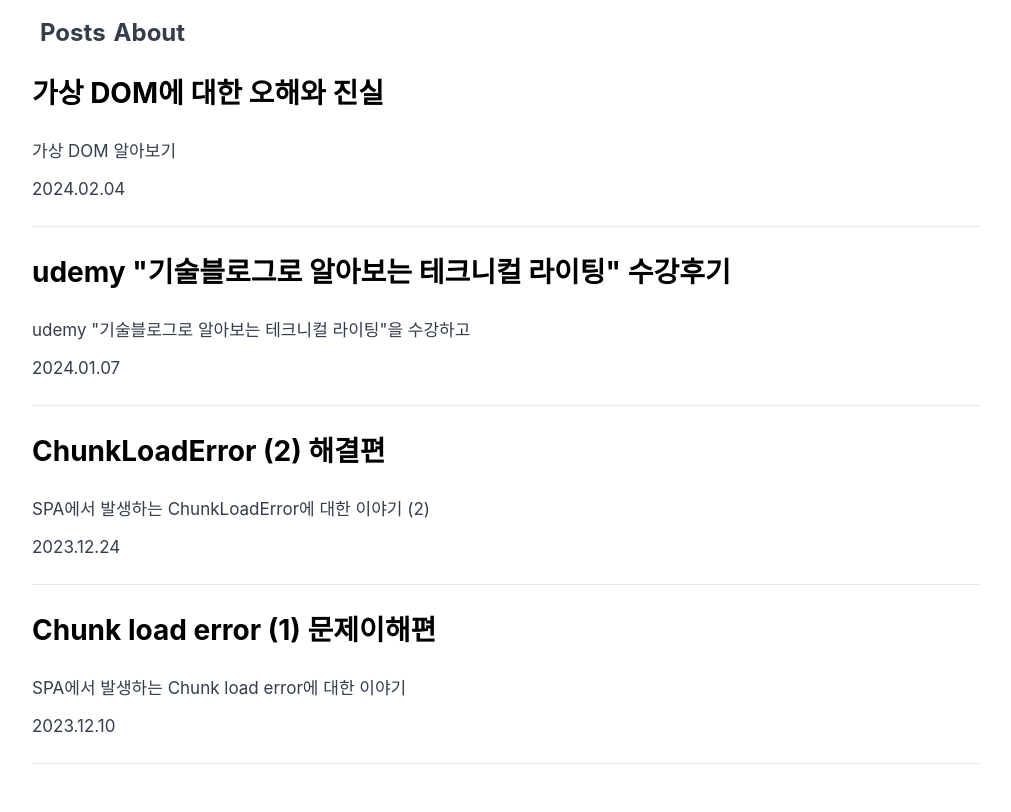
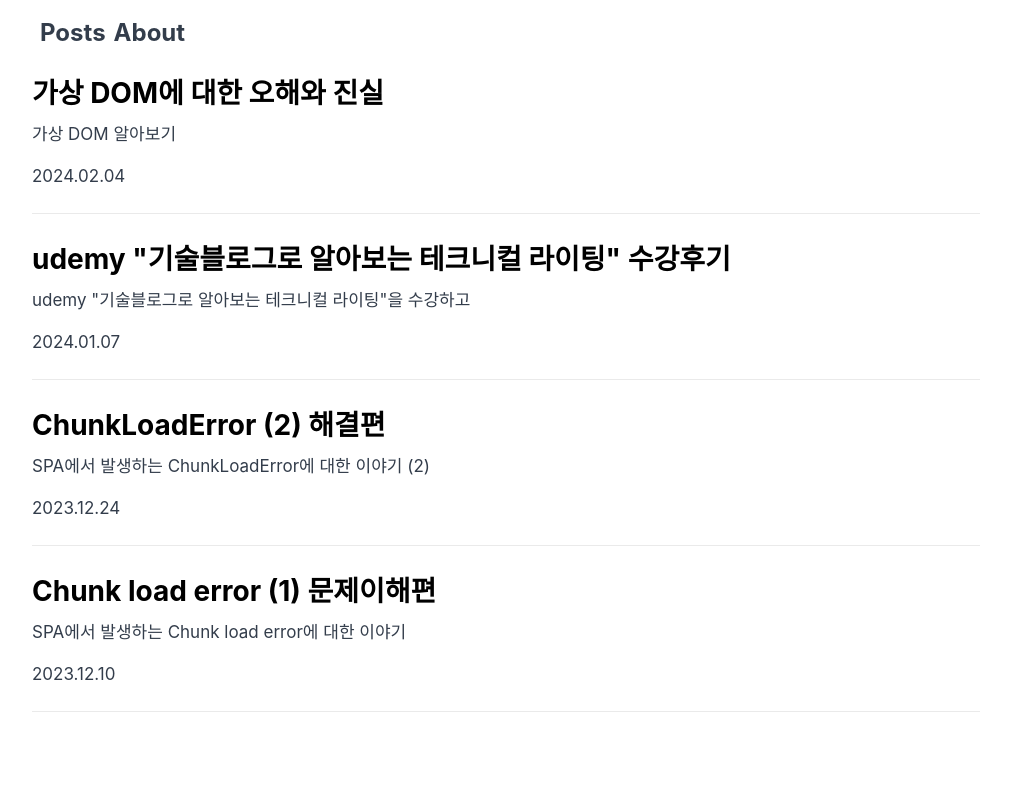
Before and after one commit to sa02045/blog, a Gatsby site: page / in a window 1280 px wide. Shown: the whole page, without its empty margins (134-1145 px from the left). Built offline with nearby package versions, Linux system fonts and the light colour scheme; Gatsby itself is replaced by a stand-in of ours; some packages are replaced by stand-ins of ours; a web font is replaced by a local one.

Commit message:
chore: post list style

```diff
--- a/src/components/Post.tsx
+++ b/src/components/Post.tsx
@@ -16,9 +16,7 @@ export const Post = ({ date, title, description, to }: Props) => {
             <header>
               <h2 className="post-title">{title}</h2>
             </header>
-            <section>
-              <p className="post-list-item-description">{description}</p>
-            </section>
+            <p className="post-list-item-description">{description}</p>
             <span className="post-list-item-date">{date}</span>
           </div>
         </article>
--- a/src/css/post-list.css
+++ b/src/css/post-list.css
@@ -36,19 +36,14 @@
 }
 
 .post-list-item-description {
-  color: var(--color-text);
-  margin-bottom: var(--spacing-3);
-}
-
-body.dark .post-title {
+  padding: 0px;
+  margin-top: 0px;
+  margin-bottom: 16px;
   color: var(--color-text);
 }
 
 /* mobile */
 @media (max-width: 768px) {
-  .post-list .post-title {
-  }
-
   .post-list-item-description {
     margin-bottom: var(--spacing-1);
   }
```
